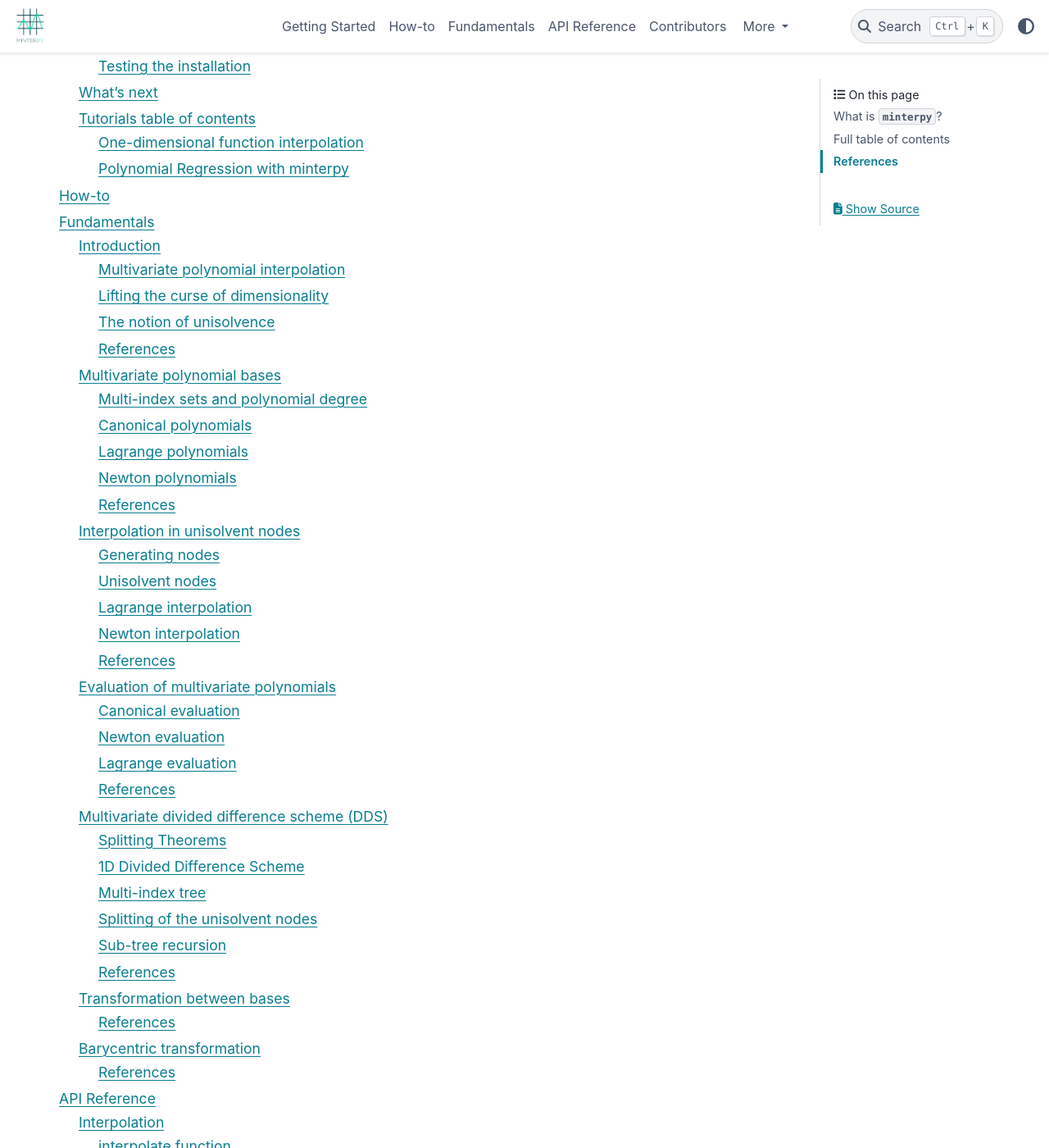
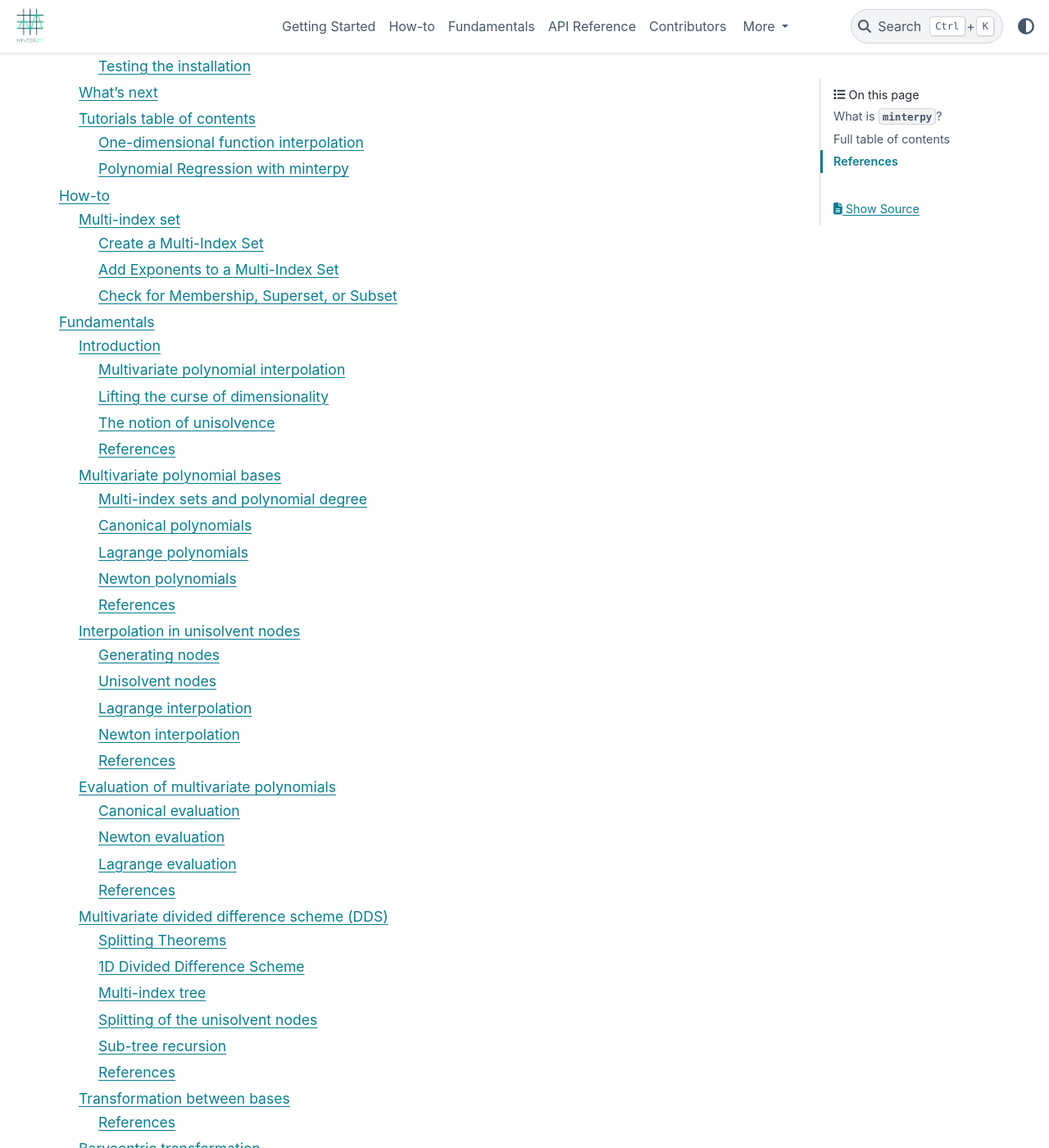
Before and after one commit to casus/minterpy, a Sphinx documentation site: the page built from docs/index.rst, in a window 1280 px wide and 1400 px high, scrolled down 914 px. Shown: the whole window at 82% size. Built offline with Sphinx 7.4.7 and the PyData theme 0.15.4, drawn with Linux system fonts in a browser that asks for light colours; cross-references to code outside the pages are shown as plain code.

Commit message:
Add how-to guides related to multi-index set
- A guide on how to create a multi-index set in Minterpy has been
  added.
- A guide on how to add a set of exponents to a `MultiIndexSet`
  instance has been added.
- A guide on how to check for membership, superset, and subset
  of `MultiIndexSet` instances has been added.
- All Jupyter-notebook-based documentation is now built using
  MyST-NB instead of NBSphinx.
- Remove unnecessary or redundant dependencies related to
  building the docs.

```diff
--- a/docs/conf.py
+++ b/docs/conf.py
@@ -30,7 +30,6 @@ version = get_distribution(project).version
 # extensions coming with Sphinx (named 'sphinx.ext.*') or your custom
 # ones.
 extensions = [
-    "myst_parser",
     "sphinx.ext.autodoc",
     "sphinx.ext.autosummary",
     "sphinx.ext.mathjax",
@@ -40,7 +39,7 @@ extensions = [
     "sphinx.ext.todo",
     "sphinx.ext.autosectionlabel",
     "sphinxcontrib.bibtex",
-    "nbsphinx",
+    "myst_nb",
 ]
 
 
@@ -98,6 +97,12 @@ napoleon_use_param = True
 # --- Autosummary options
 autosummary_generate = True
 autosummary_imported_members = True
+
+# --- MyST-NB options
+myst_enable_extensions = [
+   "amsmath",
+   "dollarmath",  # Enable LaTeX-style dollar syntax for math.
+]
 
 # -- Options for HTML output -------------------------------------------------
 
--- a/docs/how-to/index.rst
+++ b/docs/how-to/index.rst
@@ -2,7 +2,13 @@
 How-to Guides
 #############
 
-This page is still under construction.
+This page contains a series of guides on how to carry out routine numerical
+tasks with polynomials in Minterpy.
+
+.. toctree::
+   :maxdepth: 2
+
+   Multi-index set <multi-index-set/index>
 
 ..
     .. todo::
--- /dev/null
+++ b/docs/how-to/multi-index-set/index.rst
@@ -0,0 +1,13 @@
+###############
+Multi-Index Set
+###############
+
+This page lists all the available How-To Guides related to
+multi-index sets.
+
+.. toctree::
+   :maxdepth: 1
+
+   Create a Multi-Index Set <multi-index-set-create>
+   Add Exponents to a Multi-Index Set <multi-index-set-add>
+   Check for Membership, Superset, or Subset <multi-index-set-membership>
--- a/setup.cfg
+++ b/setup.cfg
@@ -56,13 +56,12 @@ dev =
 docs =
     Sphinx>=3.0.0
     matplotlib>=3.4.2
-    myst_parser>=0.13
     numba>=0.53.1
     numpy>=1.13.3
     pytest>=4.6
     pytest-cov>=2.12.0
     scipy>=1.6.3
-    nbsphinx>=0.8.8
+    myst-nb>=0.17.2
     ipykernel>=6.9.1
     ipython-genutils>=0.2.0
     sphinx-copybutton>=0.5.0
```
Also changed, not shown: docs/how-to/multi-index-set/multi-index-set-add.ipynb (added), docs/how-to/multi-index-set/multi-index-set-create.ipynb (added), docs/how-to/multi-index-set/multi-index-set-membership.ipynb (added).
